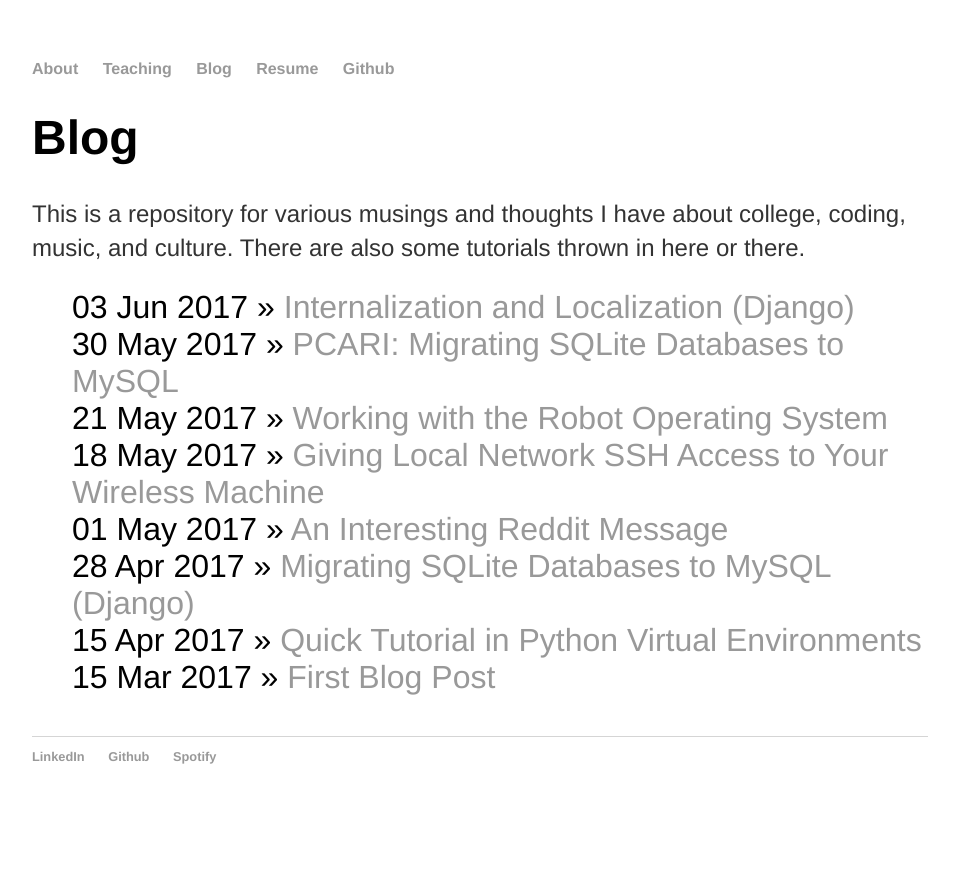
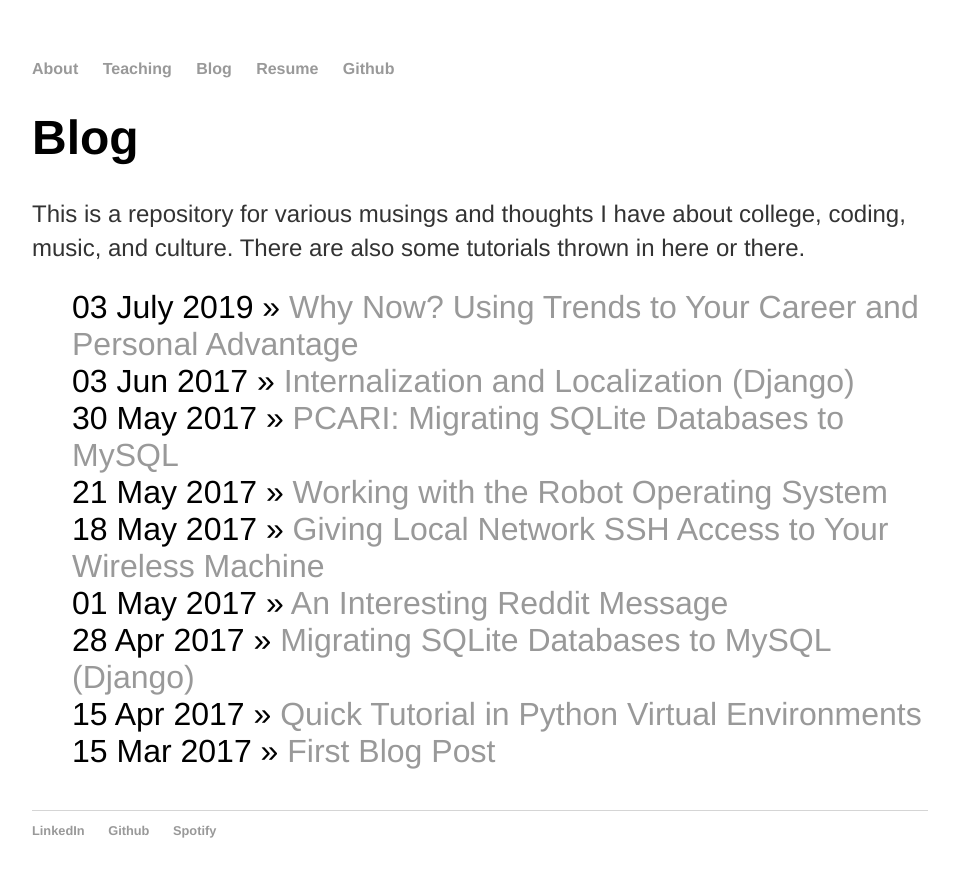
Before and after one commit to JustinMi/JustinMi.github.io, a Jekyll site: the page built from blog/index.html, in a window 1280 px wide. Shown: the top 877 px of the page, without its empty margins (160-1119 px from the left). Built offline with Jekyll 4.4.1, drawn with Linux system fonts in a browser that asks for light colours; nearby versions of some CDN libraries.

Commit message:
added another post

```diff
--- a/blog/index.html
+++ b/blog/index.html
@@ -2,13 +2,30 @@
 layout: default
 title: Blog
 ---
+
 <h1>Blog</h1>
 <div class="blurb">
-    <p> This is a repository for various musings and thoughts I have about college, coding, music, and culture. There are also some tutorials thrown in here or there. </p>
+  <p>
+    This is a repository for various musings and thoughts I have about college,
+    coding, music, and culture. There are also some tutorials thrown in here or
+    there.
+  </p>
 </div>
 <ul class="posts">
-
+  <li>
+    <span>03 July 2019</span> »
+    <a
+      href="https://medium.com/sep-berkeley/why-now-1aa88a128755"
+      title="Why Now? Using Trends to Your Career and Personal Advantage"
+      >Why Now? Using Trends to Your Career and Personal Advantage</a
+    >
+  </li>
   {% for post in site.posts %}
-	    <li><span>{{ post.date | date_to_string }}</span> » <a href="{{ site.baseurl }}{{ post.url }}" title="{{ post.title }}">{{ post.title }}</a></li>
+  <li>
+    <span>{{ post.date | date_to_string }}</span> »
+    <a href="{{ site.baseurl }}{{ post.url }}" title="{{ post.title }}">{{
+      post.title
+    }}</a>
+  </li>
   {% endfor %}
 </ul>
```
Also changed, not shown: _drafts/DesignersDesk.md (deleted), _drafts/Pablo.md (deleted). Lines whose indentation alone changed are shown as unchanged.
